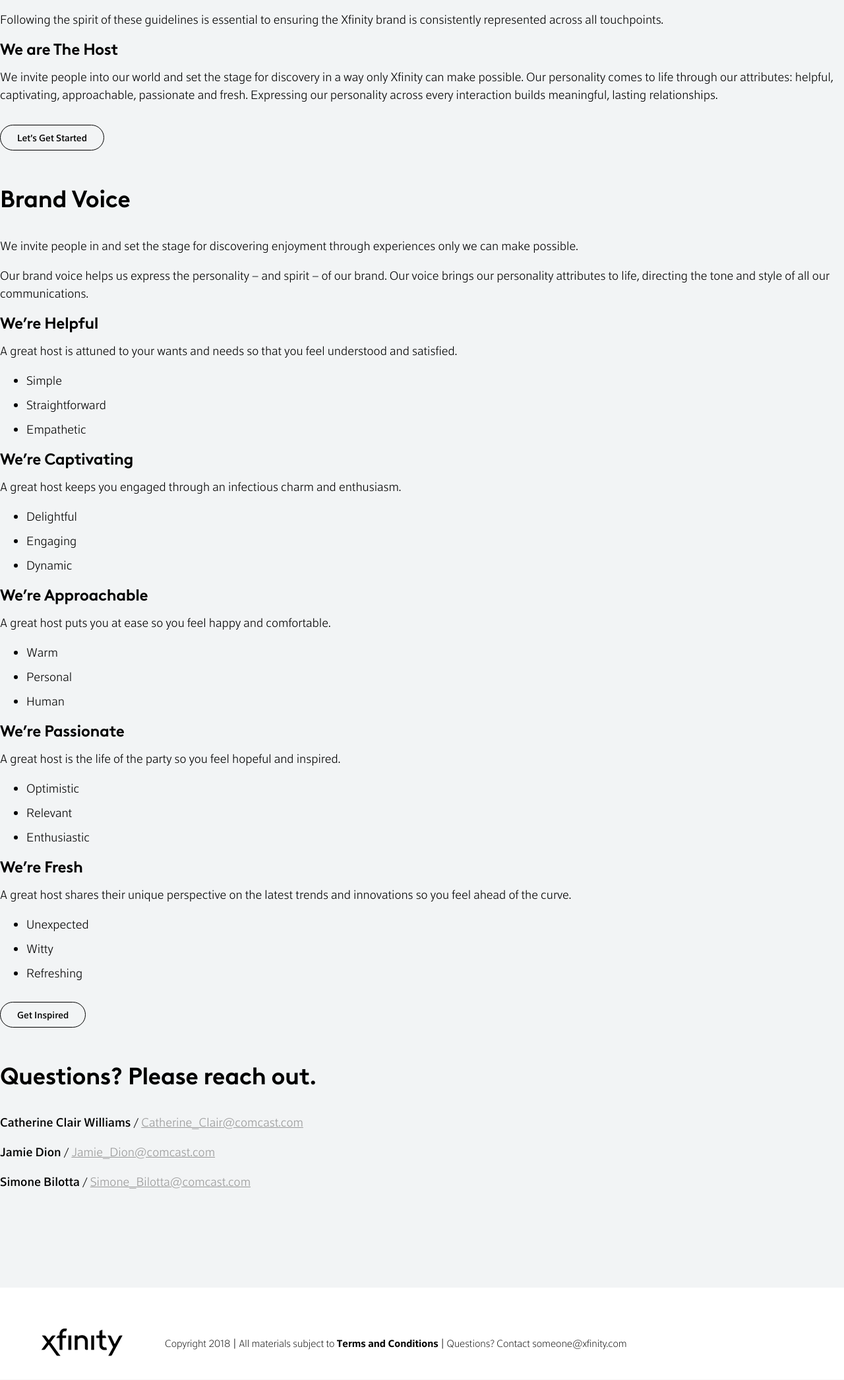
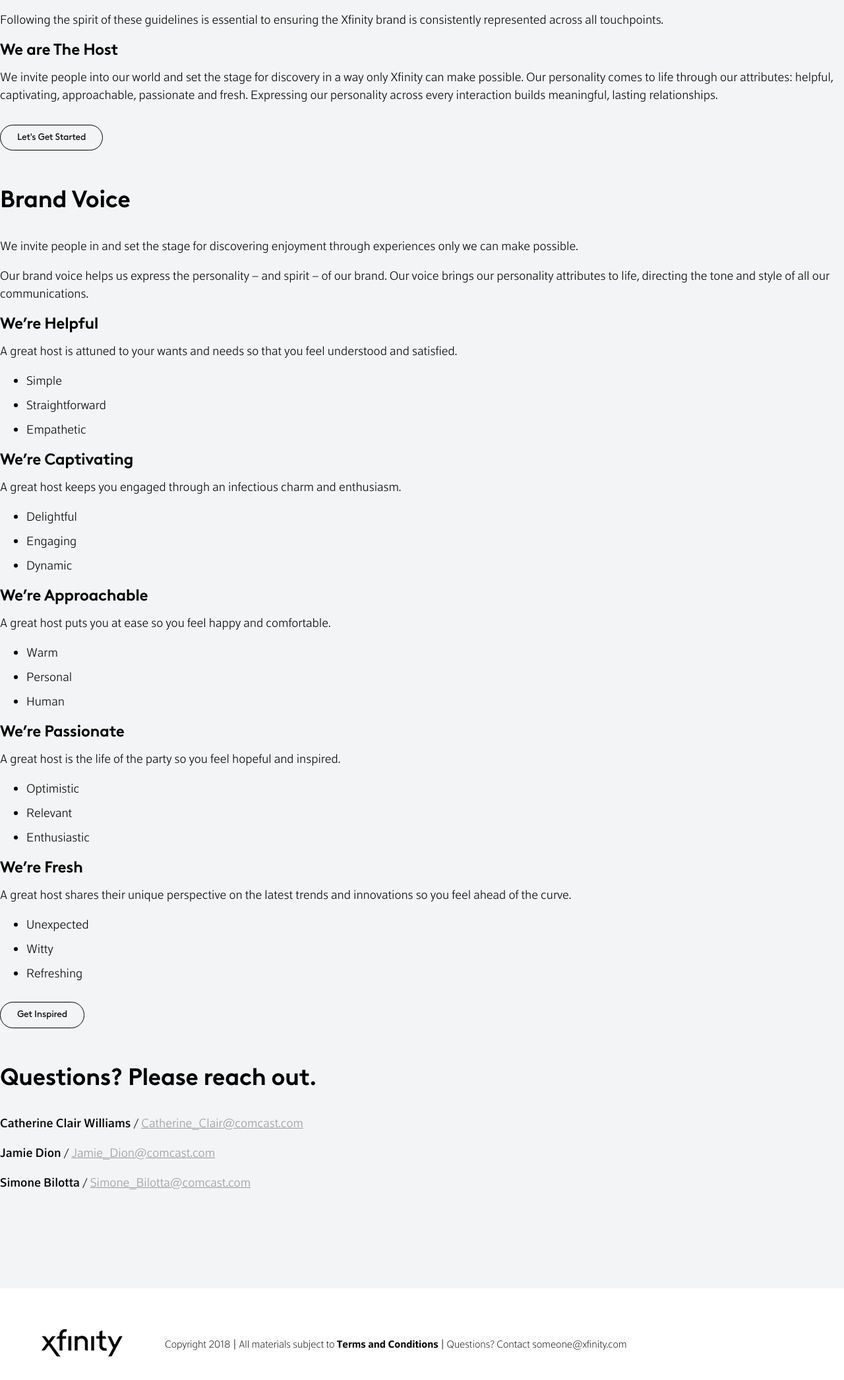
Before and after one commit to mroosa/xfn-brandhub, a PHP site: page /home.php in a window 1280 px wide. Shown: the part 382-2473 px from the top of the page at 66% size. Before the commit the page ends 2437 px from the top, so only its background shows below. Run offline with PHP 8.4, Linux system fonts and the light colour scheme; some libraries are stand-ins or nearby versions; some web fonts are replaced.

Commit message:
last update

```diff
--- a/css/styles.css
+++ b/css/styles.css
@@ -664,6 +664,9 @@ main {
     transition: color .25s, background .25s;
     border-radius: 3ex;
     text-decoration: none;
+    font-family: "XfinityBrown", sans-serif;
+    letter-spacing: -.04ex;
+    line-height: 125%;
     font-size: 14px;
     font-size: 0.875rem;
     font-weight: 500;
--- a/sass/styles.scss
+++ b/sass/styles.scss
@@ -589,7 +589,7 @@ main {
       transition: color .25s, background .25s;
       border-radius: 3ex;
       text-decoration: none;
-      @include font-size(14px);
+      @include Brown(14px);
       font-weight: 500;
       color: #000;
       margin:15px 15px 15px 0;
```
